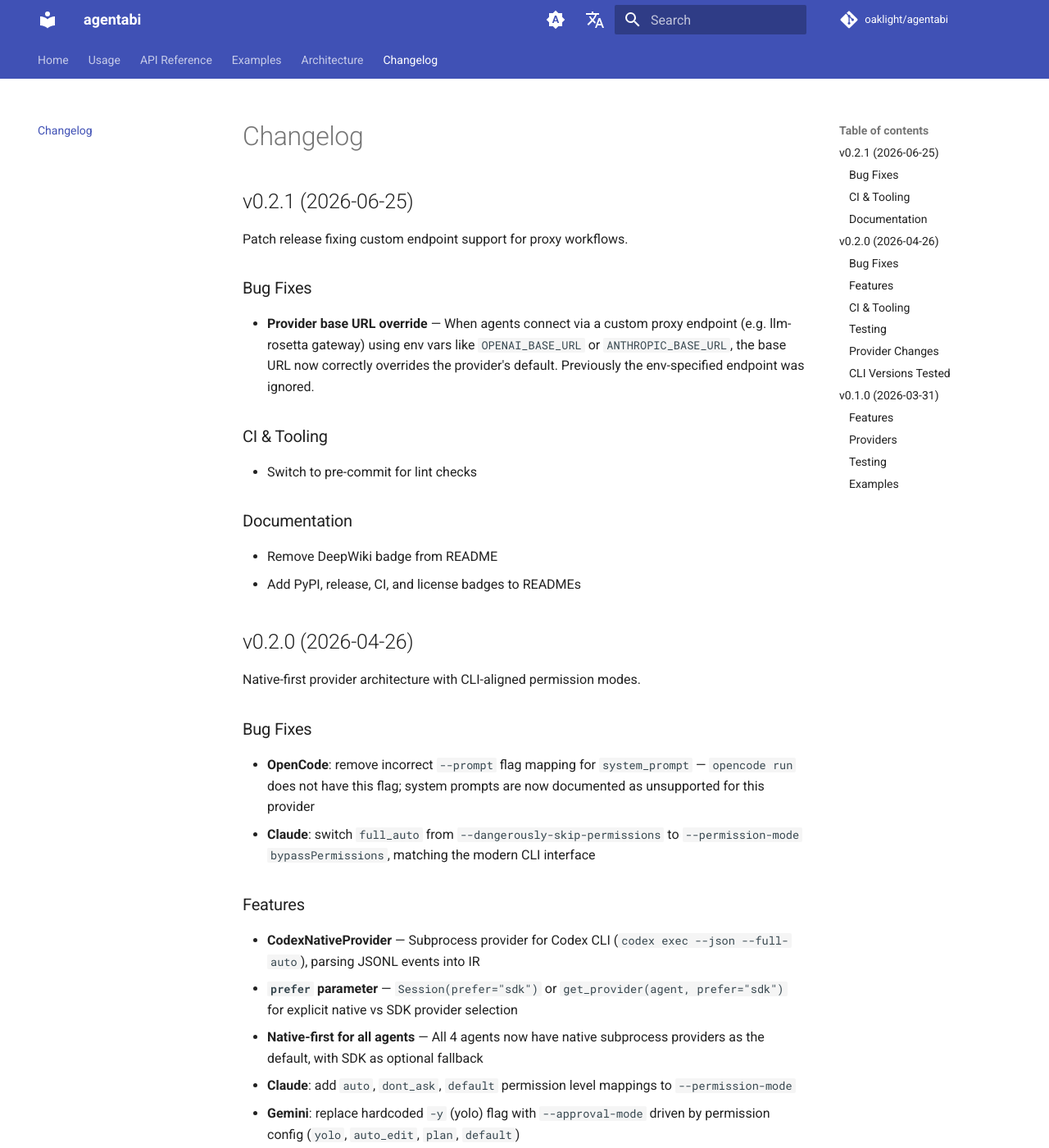
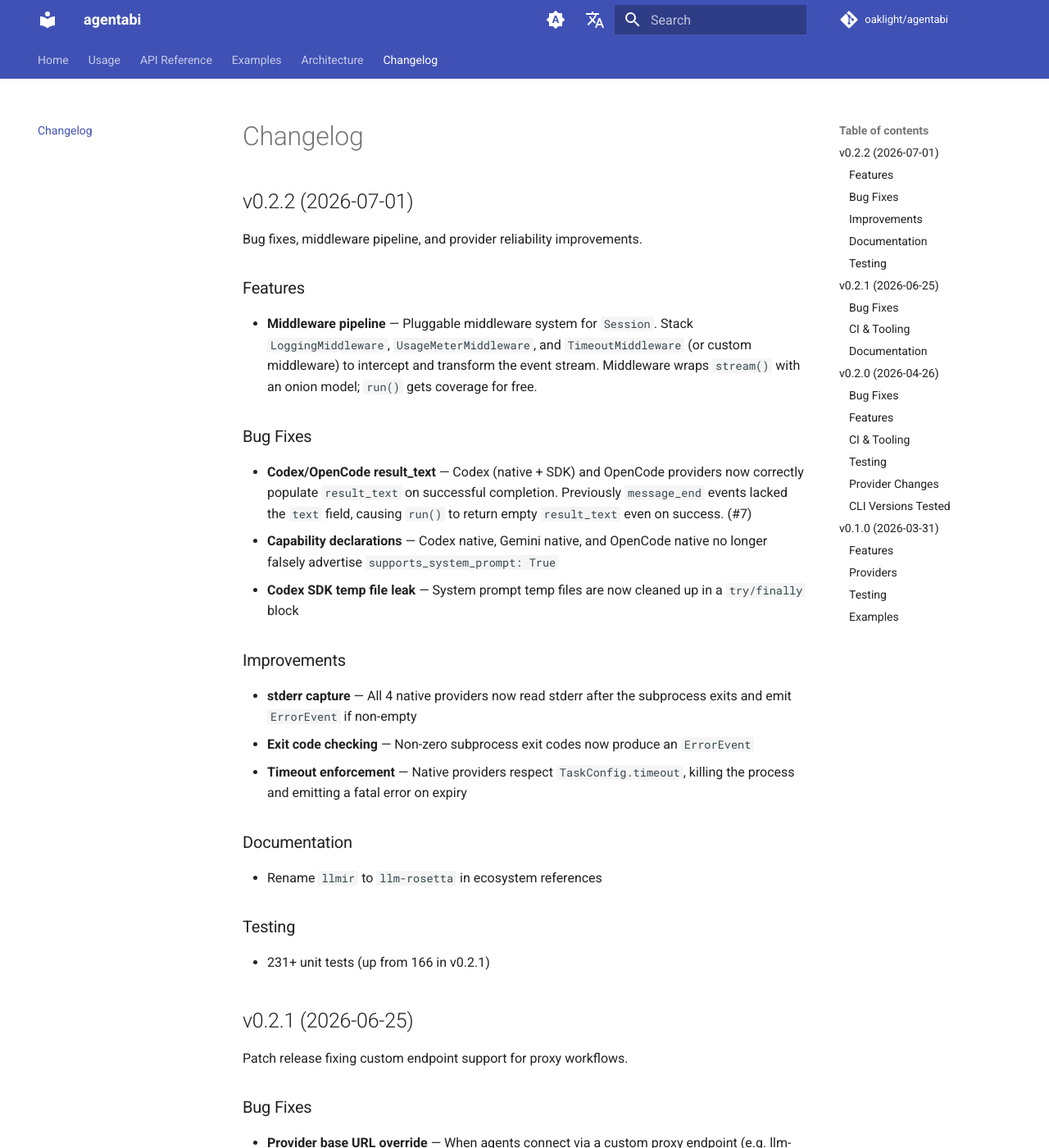
Before and after one commit to Oaklight/agentabi, an MkDocs documentation site: the page built from docs/changelog.md, in a window 1280 px wide and 1400 px high. Shown: the whole window at 82% size. Built offline with MkDocs 1.6.1 and Material for MkDocs 9.7.7, drawn with Linux system fonts in a browser that asks for light colours; comment, search, counter and statistics services are not loaded.

Commit message:
docs: add v0.2.2 changelog

```diff
--- a/docs/changelog.md
+++ b/docs/changelog.md
@@ -1,4 +1,32 @@
 # Changelog
+
+## v0.2.2 (2026-07-01)
+
+Bug fixes, middleware pipeline, and provider reliability improvements.
+
+### Features
+
+- **Middleware pipeline** — Pluggable middleware system for `Session`. Stack `LoggingMiddleware`, `UsageMeterMiddleware`, and `TimeoutMiddleware` (or custom middleware) to intercept and transform the event stream. Middleware wraps `stream()` with an onion model; `run()` gets coverage for free.
+
+### Bug Fixes
+
+- **Codex/OpenCode result_text** — Codex (native + SDK) and OpenCode providers now correctly populate `result_text` on successful completion. Previously `message_end` events lacked the `text` field, causing `run()` to return empty `result_text` even on success. (#7)
+- **Capability declarations** — Codex native, Gemini native, and OpenCode native no longer falsely advertise `supports_system_prompt: True`
+- **Codex SDK temp file leak** — System prompt temp files are now cleaned up in a `try/finally` block
+
+### Improvements
+
+- **stderr capture** — All 4 native providers now read stderr after the subprocess exits and emit `ErrorEvent` if non-empty
+- **Exit code checking** — Non-zero subprocess exit codes now produce an `ErrorEvent`
+- **Timeout enforcement** — Native providers respect `TaskConfig.timeout`, killing the process and emitting a fatal error on expiry
+
+### Documentation
+
+- Rename `llmir` to `llm-rosetta` in ecosystem references
+
+### Testing
+
+- 231+ unit tests (up from 166 in v0.2.1)
 
 ## v0.2.1 (2026-06-25)
 
```
